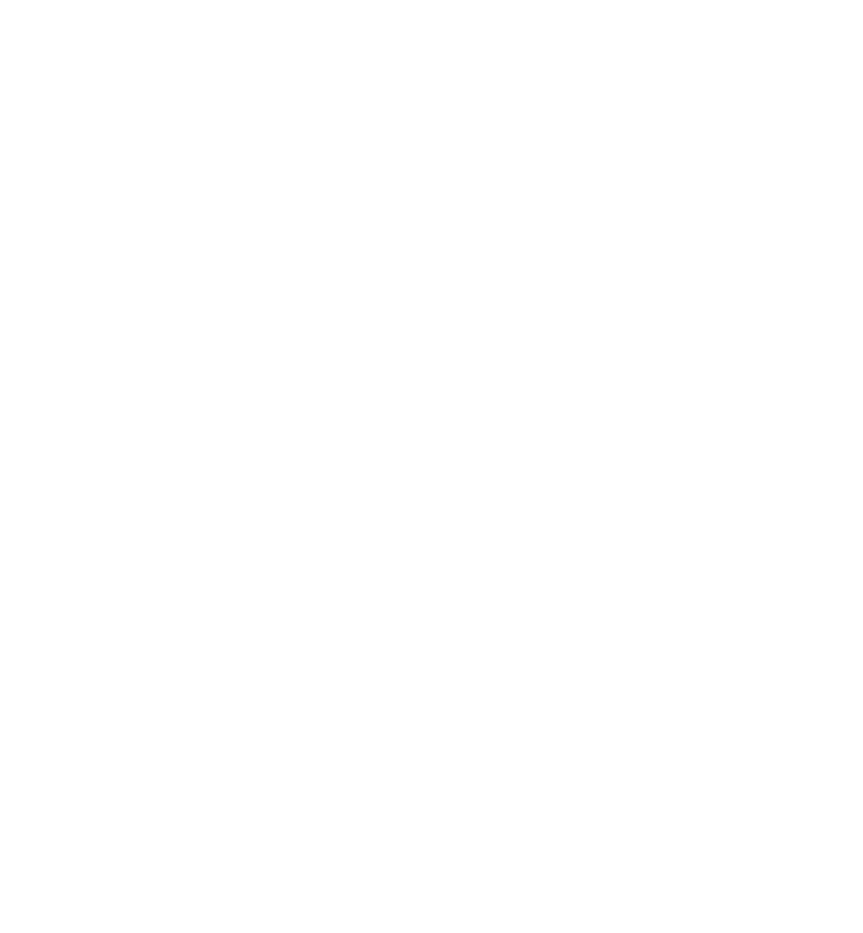
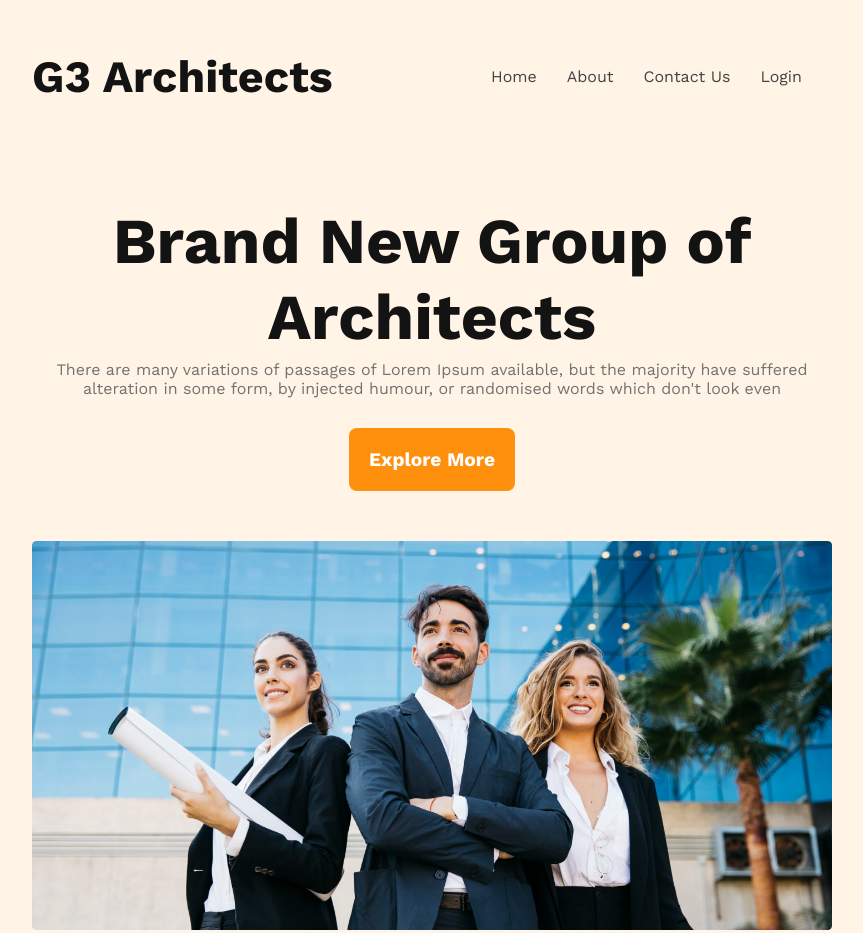
Before and after one commit to Rasibul/architects-website, a plain HTML site: page index.html in a window 1280 px wide. Shown: the top 933 px of the page, without its empty margins (208-1071 px from the left). Before the commit the page ends 800 px from the top, so only its background shows below. Drawn offline with nearby package versions, Linux system fonts and the light colour scheme.

Commit message:
banner section done

```diff
--- a/index.html
+++ b/index.html
@@ -1,20 +1,52 @@
 <!DOCTYPE html>
 <html lang="en">
+
 <head>
     <meta charset="UTF-8">
     <meta name="viewport" content="width=device-width, initial-scale=1.0">
     <title>G3 Architects</title>
     <link rel="stylesheet" href="./styles/style.css">
+
+
+    <link rel="preconnect" href="https://fonts.googleapis.com">
+    <link rel="preconnect" href="https://fonts.gstatic.com" crossorigin>
+    <link
+        href="https://fonts.googleapis.com/css2?family=Lato:wght@400;700&family=Open+Sans&family=Work+Sans:wght@400;500;700;800&display=swap"
+        rel="stylesheet">
 </head>
+
 <body>
+    <!-- hedaer style start -->
     <header>
+        <nav class=>
+            <h2 class="section-tittle">G3 Architects</h2>
+            <ul>
+                <li><a href="">Home</a></li>
+                <li><a href="">About</a></li>
+                <li><a href="">Contact Us</a></li>
+                <li><a href="">Login</a></li>
+            </ul>
+        </nav>
+        <!-- header style end -->
+        <!-- banner style start -->
+        <div class="banner">
+           <div class="banner-content">
+            <h2 class="banner-tittle">Brand New Group of Architects </h2>
+            <p class="section-description">There are many variations of passages of Lorem Ipsum available, but the majority have suffered alteration in some form, by injected humour, or randomised words which don't look even</p>
+            <button class="btn-primary">Explore More</button>
+           </div>
+            <img src="./images/banner.png" alt="">
+        </div>
+        <!-- banner style end -->
 
     </header>
     <main>
+        <!-- Feature section start -->
 
     </main>
     <footer>
 
     </footer>
 </body>
+
 </html>
--- a/styles/style.css
+++ b/styles/style.css
@@ -0,0 +1,125 @@
+/* Simiila style */
+* {
+    margin: 0;
+    padding: 0;
+    font-family: 'Work Sans', sans-serif;
+}
+
+.section-tittle {
+    color: #131313;
+    font-size: 2.8rem;
+    font-weight: 700;
+
+}
+
+.section-description {
+    color: #727272;
+    font-size: 1rem;
+    font-weight: 400;
+    margin-bottom: 30px;
+
+}
+
+.btn-primary {
+    border-radius: 8px;
+    background: #FF900E;
+    color: #FFF;
+    text-align: center;
+    font-size: 1.2rem;
+    font-weight: 600;
+    padding: 20px;
+    border: 0;
+    margin-bottom: 50px;
+    cursor: pointer;
+}
+
+/* Header section style */
+
+header {
+    background: rgba(255, 144, 14, 0.10);
+    padding: 50px 240px;
+    margin-bottom: 130px;
+}
+
+nav {
+    display: flex;
+    justify-content: space-between;
+    align-items: center;
+}
+
+nav>ul {
+    display: flex
+}
+
+nav li {
+
+    list-style: none;
+    margin-right: 30px;
+}
+
+li a {
+    text-decoration: none;
+    color: #424242;
+    text-align: center;
+    font-size: 1rem;
+
+}
+
+/* banner style */
+.banner {
+    margin-top: 100px;
+}
+
+.banner-content {
+    max-width: 800px;
+    text-align: center;
+    margin: 0 auto;
+}
+
+.banner-tittle {
+    color: #131313;
+    font-size: 4rem;
+    font-weight: 700;
+    margin-bottom: 5px;
+}
+.banner img{
+    width: 100%;
+}
+
+
+
+
+
+
+
+
+/* responsive style */
+
+/* mobile device */
+
+@media screen and (max-width: 576px) {
+    header{
+        padding: 5px;
+    }
+    .section-tittle{
+        margin-bottom: 10px;
+    }
+    nav{
+        flex-direction: column;
+    }
+
+
+}
+/* medium devices */
+
+@media screen and (min-width: 576px) and (max-width: 960px) {
+    header{
+        padding: 50px;
+    }
+    .section-tittle{
+        margin-bottom: 20px;
+    }
+    nav{
+        flex-direction: column;
+    }
+}
```
